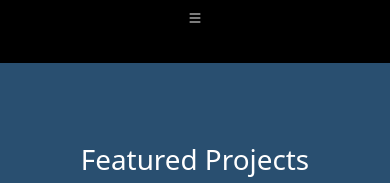
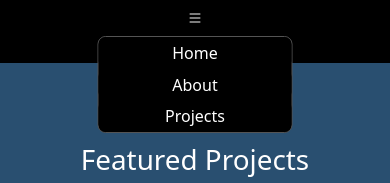
Before and after one commit to BenjaMenja/portfolio-new, a React (Create React App) app: page / in a window 390 px wide. Both pictures are taken after a click on the button 195 px from the left and 18 px from the top of the page. Shown: the top 183 px of the page. Built offline with nearby package versions, Linux system fonts and the light colour scheme.

Commit message:
Mobile device Navbar rework

```diff
--- a/src/App.css
+++ b/src/App.css
@@ -3,6 +3,10 @@
   background-color: #294F70;
   min-height: 100vh;
   font-size: 1.5rem
+}
+
+#root {
+  --background-color: #000000;
 }
 
 .App-header {
@@ -13,3 +17,27 @@
   font-size: calc(10px + 2vmin);
   color: white;
 }
+
+.small-dropdown {
+  background-color: #000000;
+  display: flex;
+  flex-direction: column;
+  color: white;
+  width: 50%;
+  border: 1px solid #545454;
+  border-radius: 8px;
+  transform: translateX(50%);
+}
+
+.navbar-dropdown-item {
+  padding-top: 2%;
+  padding-bottom: 2%;
+  background-color: #000000;
+  border-radius: 8px;
+  transition: background-color 500ms ease;
+}
+
+.navbar-dropdown-item:hover {
+  cursor: pointer;
+  background-color: #2a2a2a;
+}
--- a/src/components/Navbar/Navbar.js
+++ b/src/components/Navbar/Navbar.js
@@ -1,8 +1,9 @@
-import {Button, Nav, Navbar, NavbarBrand, NavItem, NavLink} from "reactstrap";
+import {Button, Dropdown, Nav, Navbar, NavbarBrand, NavItem, NavLink} from "reactstrap";
 import {useEffect, useState} from "react";
 
 function MyNavbar() {
     const [width, setWidth] = useState(window.innerWidth)
+    const [dropdownOpen, setDropdownOpen] = useState(false)
     useEffect(() => {
         function handleResize() {
             const newwidth = window.innerWidth
@@ -51,13 +52,32 @@ function MyNavbar() {
                 fontSize: '1rem',
                 alignItems: "center",
             }}>
-                <Button style={{background: '#000000', border: '0px'}} onClick={() => console.log("hi")}>
+                <Button style={{background: '#000000', border: '0px'}} onClick={() => setDropdownOpen(!dropdownOpen)}>
                     <i className={'bi bi-list'}></i>
                 </Button>
+                {dropdownOpen && <Dropdown className={"small-dropdown"}>
+                    <NavbarDropdownItem page={'/'}>
+                        Home
+                    </NavbarDropdownItem>
+                    <NavbarDropdownItem page={'/about'}>
+                        About
+                    </NavbarDropdownItem>
+                    <NavbarDropdownItem page={'/projects'}>
+                        Projects
+                    </NavbarDropdownItem>
+                </Dropdown>}
             </div>}
 
         </>
     )
 }
 
+function NavbarDropdownItem(props) {
+    return (
+        <div className={'navbar-dropdown-item'} onClick={() => window.location.href = props.page}>
+            {props.children}
+        </div>
+    )
+}
+
 export default MyNavbar
```
